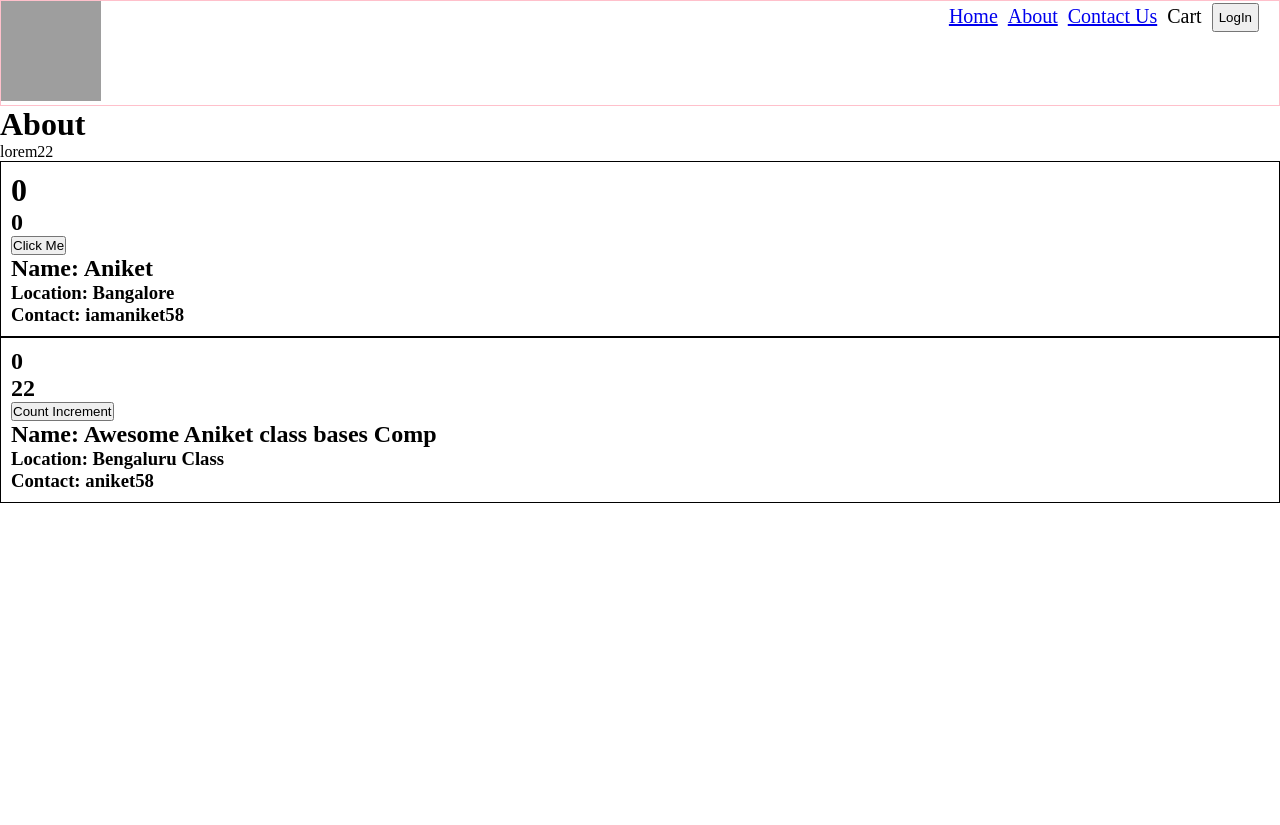
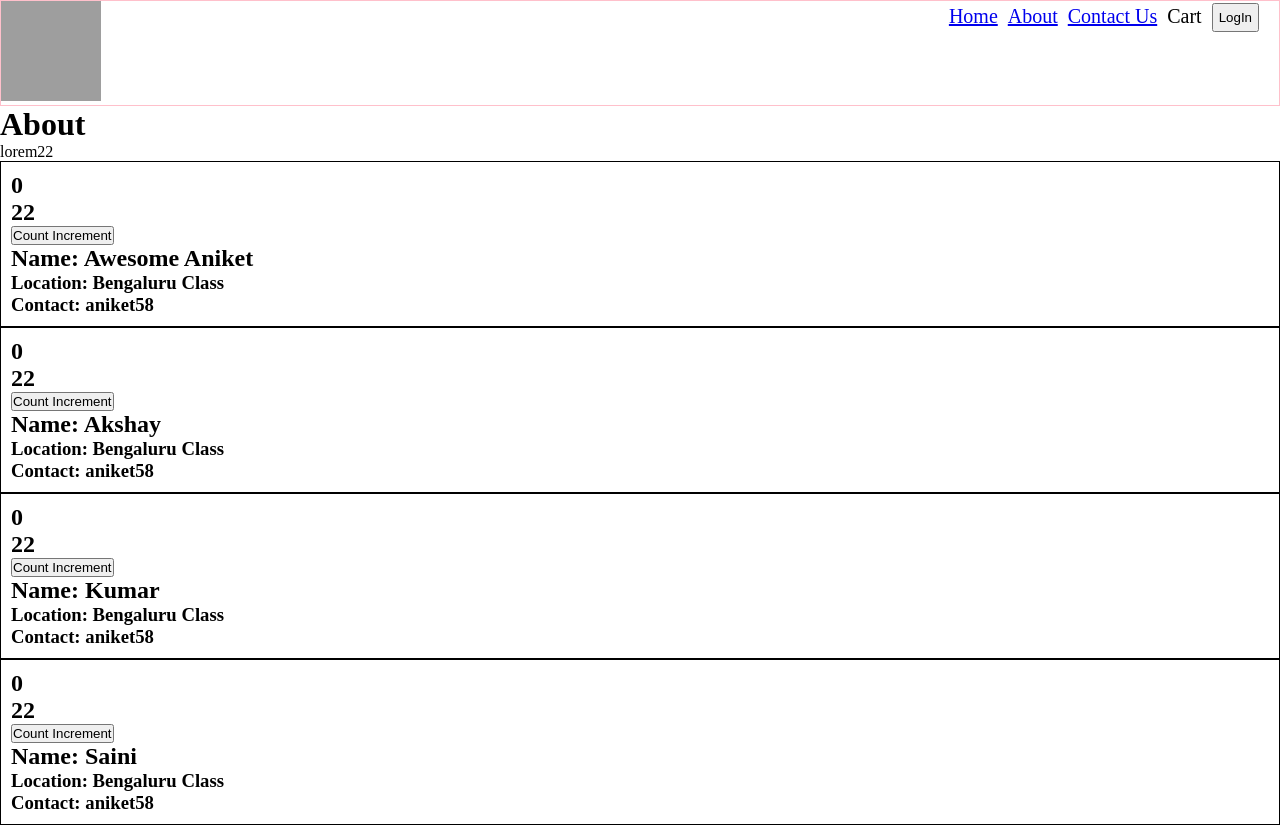
Before and after one commit to iamaniket58/NamasteReact, a React (Vite) app: page /about in a window 1280 px wide. Before the commit the page ends 800 px from the top, so only its background shows below. Built offline with nearby package versions, Linux system fonts and the light colour scheme; grey boxes are pictures that could not be loaded.

Commit message:
Life Cycle Debugging with Multiple child

```diff
--- a/src/components/About.js
+++ b/src/components/About.js
@@ -19,8 +19,11 @@ class About extends React.Component {
             <div>
                 <h1>About</h1>
                 <p>lorem22</p>
-                <User name={"Awesome Aniket"} T="They way" />
-                <UserClass name={"Awesome Aniket class bases Comp"} location="Bengaluru Class" contact="aniket58" />
+                {/* <User name={"Awesome Aniket"} T="They way" /> */}
+                <UserClass name={"Awesome Aniket "} location="Bengaluru Class" contact="aniket58" />
+                <UserClass name={"Akshay"} location="Bengaluru Class" contact="aniket58" />
+                <UserClass name={"Kumar"} location="Bengaluru Class" contact="aniket58" />
+                <UserClass name={"Saini"} location="Bengaluru Class" contact="aniket58" />
             </div>
         )
     }
```
Also changed, not shown: src/components/UserClass.js (+4 -4 lines).
